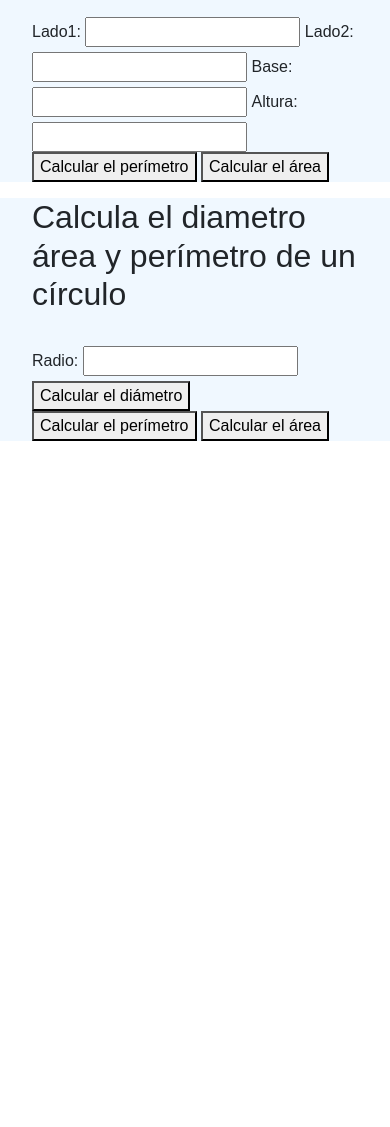
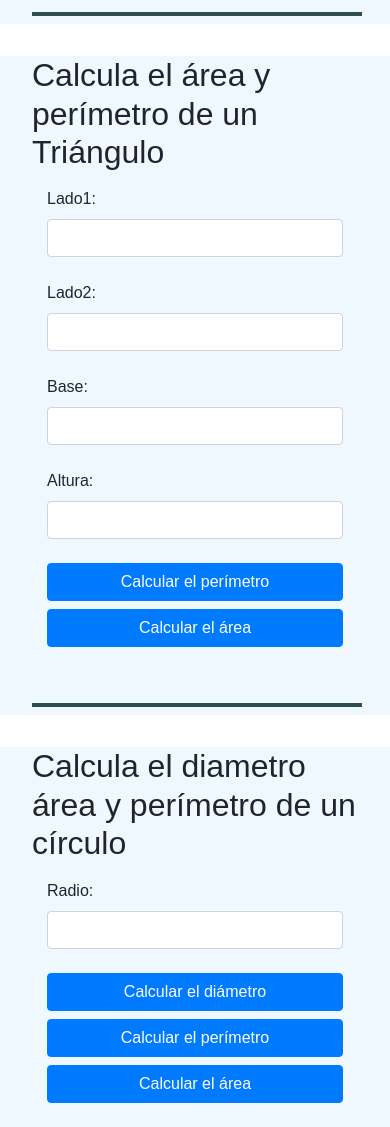
Before and after one commit to tibecvp/platzi-curso-practico-javasccript, a plain HTML site: page figuras.html in a window 390 px wide. Shown: the part 649-1776 px from the top of the page. Before the commit the page ends 1090 px from the top, so only its background shows below. Drawn offline with nearby package versions, Linux system fonts and the light colour scheme.

Commit message:
Se ajustan los estilos de los html y se corrigen algunos bugs

```diff
--- a/figuras.html
+++ b/figuras.html
@@ -50,80 +50,82 @@
                 </div>
             </div>
         </nav>
+    </header>
+    <div class="page-content">
         <div>
             <h1>Figuras Geométricas</h1>
             <p>Este es el primer taller del curso práctico de JavaScript</p>
         </div>
-    </header>
+        <section>
+            <h2>Calcula el área y perímetro de un cuadrado</h2>
+            <form action="" class="form-group col-md-8">
+                <label for="InputCuadrado">
+                    Escribe cuánto mide cada lado de tu cuadrado:
+                </label>
+                <input id="InputCuadrado" type="number" class="form-control" />
+                <button class="btn btn-primary btn-block" type="button" onclick="calcularPerimetroCuadrado()">
+                    Calcular el perímetro
+                </button>
+                <button class="btn btn-primary btn-block" type="button" onclick="calcularAreaCuadrado()">
+                    Calcular el área
+                </button>
+            </form>
+            <hr>
+        </section>
 
-    <section>
-        <h2>Calcula el área y perímetro de un cuadrado</h2>
-        <form action="">
-            <label for="InputCuadrado">
-                Escribe cuánto mide cada lado de tu cuadrado:
-            </label>
-            <input id="InputCuadrado" type="number" />
-            <button type="button" onclick="calcularPerimetroCuadrado()">
-                Calcular el perímetro
-            </button>
-            <button type="button" onclick="calcularAreaCuadrado()">
-                Calcular el área
-            </button>
-        </form>
-    </section>
+        <section>
+            <h2>Calcula el área y perímetro de un Triángulo</h2>
+            <form action="" class="form-group col-md-8">
+                <label for="InputLado1Triangulo">
+                    Lado1:
+                </label>
+                <input id="InputLado1Triangulo" type="number" class="form-control" />
 
-    <section>
-        <h2>Calcula el área y perímetro de un Triángulo</h2>
-        <form action="">
-            <label for="InputLado1Triangulo">
-                Lado1:
-            </label>
-            <input id="InputLado1Triangulo" type="number" />
+                <label for="InputLado2Triangulo">
+                    Lado2:
+                </label>
+                <input id="InputLado2Triangulo" type="number" class="form-control" />
 
-            <label for="InputLado2Triangulo">
-                Lado2:
-            </label>
-            <input id="InputLado2Triangulo" type="number" />
+                <label for="InputBaseTriangulo">
+                    Base:
+                </label>
+                <input id="InputBaseTriangulo" type="number" class="form-control" />
 
-            <label for="InputBaseTriangulo">
-                Base:
-            </label>
-            <input id="InputBaseTriangulo" type="number" />
+                <label for="InputAlturaTriangulo">
+                    Altura:
+                </label>
+                <input id="InputAlturaTriangulo" type="number" class="form-control" />
 
-            <label for="InputAlturaTriangulo">
-                Altura:
-            </label>
-            <input id="InputAlturaTriangulo" type="number" />
+                <button class="btn btn-primary btn-block" type="button" onclick="calcularPerimetroTriangulo()">
+                    Calcular el perímetro
+                </button>
+                <button class="btn btn-primary btn-block" type="button" onclick="calcularAreaTriangulo()">
+                    Calcular el área
+                </button>
+            </form>
+            <hr>
+        </section>
 
-            <button type="button" onclick="calcularPerimetroTriangulo()">
-                Calcular el perímetro
-            </button>
-            <button type="button" onclick="calcularAreaTriangulo()">
-                Calcular el área
-            </button>
-        </form>
-    </section>
+        <section>
+            <h2>Calcula el diametro área y perímetro de un círculo</h2>
+            <form action="" class="form-group col-md-8">
+                <label for="InputCirculo">
+                    Radio:
+                </label>
+                <input id="InputCirculo" type="number" class="form-control" />
 
-    <section>
-        <h2>Calcula el diametro área y perímetro de un círculo</h2>
-        <form action="">
-            <label for="InputCirculo">
-                Radio:
-            </label>
-            <input id="InputCirculo" type="number" />
-
-            <button type="button" onclick="calcularDiametroCirculo()">
-                Calcular el diámetro
-            </button>
-            <button type="button" onclick="calcularPerimetroCirculo()">
-                Calcular el perímetro
-            </button>
-            <button type="button" onclick="calcularAreaCirculo()">
-                Calcular el área
-            </button>
-        </form>
-    </section>
-
+                <button class="btn btn-primary btn-block" type="button" onclick="calcularDiametroCirculo()">
+                    Calcular el diámetro
+                </button>
+                <button class="btn btn-primary btn-block" type="button" onclick="calcularPerimetroCirculo()">
+                    Calcular el perímetro
+                </button>
+                <button class="btn btn-primary btn-block" type="button" onclick="calcularAreaCirculo()">
+                    Calcular el área
+                </button>
+            </form>
+        </section>
+    </div>
     <script src="./figuras.js"></script>
 </body>
 
--- a/style.css
+++ b/style.css
@@ -1,36 +1,40 @@
 body {
     font-family: Arial, Helvetica, sans-serif;
+    display: grid;
+    justify-items: center;
 }
 
 .github-icon {
-    /* width: 24px; */
     height: 24px;
     margin-right: 4px;
+}
+
+header {
+    width: 100%;
 }
 
 header>div {
     margin: 1em;
 }
 
+.page-content {
+    max-width: 1024px;
+}
+
+.page-content>div {
+    margin: 2em 1em;
+}
+
 section {
     padding: 0 2em;
-    /* border: 1px solid salmon; */
     background-color: aliceblue;
-    margin-top: 1em;
+    margin-top: 2em;
     display: grid;
-    align-content: center;
+    width: inherit;
 }
 
 section>a {
     padding: 1em;
-}
-
-section h2 {
-    margin: 0 0 1em 0;
-}
-
-.btn-lg {
-    margin: 0.5em 0;
 }
 
 a {
@@ -38,10 +42,34 @@ a {
     color: inherit;
 }
 
-a:hover {
+section>a:hover {
     text-decoration: none;
     color: white;
-    background-color: skyblue;
+    font-size: 18px;
+    background-color: salmon;
+}
+
+section h2 {
+    margin: 0 0 0.5em 0;
+}
+
+section form {
+    /* text-align: center; */
+    justify-self: center;
+}
+
+hr {
+    width: 100%;
+    border: 2px solid darkslategray;
+    margin: 2em 0 0.5em;
+}
+
+.form-control {
+    margin-bottom: 1.5em;
+}
+
+.btn {
+    margin: 0.5em 0;
 }
 
 .alert-success {
@@ -59,6 +87,16 @@ a:hover {
     border-radius: 0.25rem;
 }
 
+.promedio-grid {
+    display: flex;
+    flex-direction: row;
+}
+
+.lista {
+    background-color: lightgoldenrodyellow;
+    padding: 0.5em;
+}
+
 #ShowResult {
     margin-top: 1em;
     display: none;
```
Also changed, not shown: descuentos.html (+7 -7 lines), index.html (+3 -1 lines), promedio.html (+15 -11 lines), promedio.js (+9 -0 lines).
